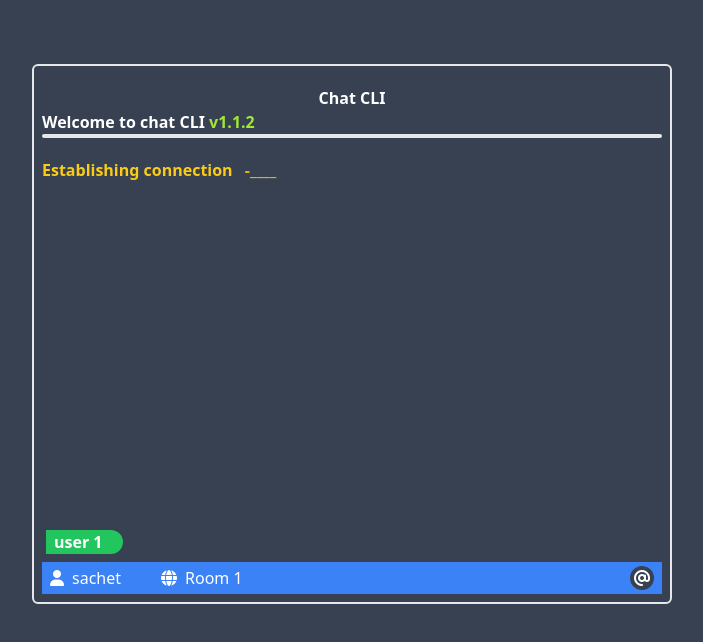
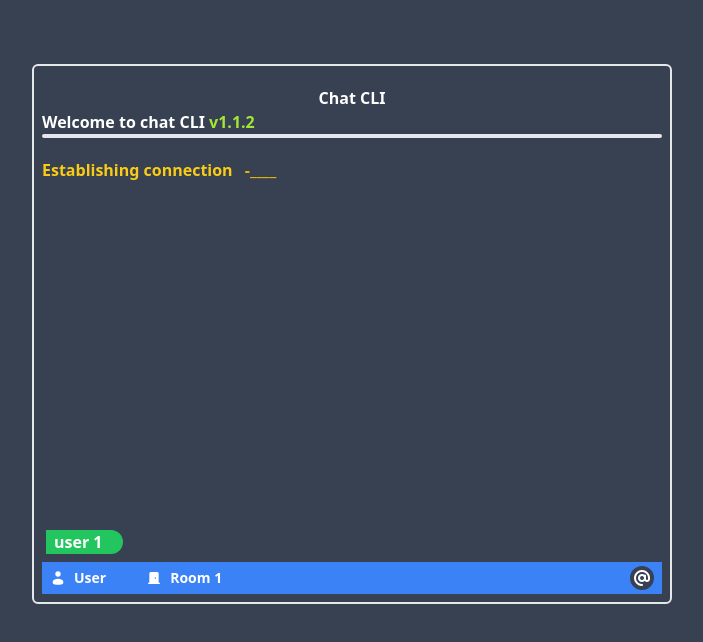
Before and after one commit to sachetsubedi/cli-frontend-deploy, a website: page index.html in a window 1280 px wide. Shown: the whole page, without its empty margins (288-991 px from the left). Drawn offline with nearby package versions, Linux system fonts and the light colour scheme; no server answers.

Commit message:
icons changed

```diff
--- a/index.html
+++ b/index.html
@@ -67,14 +67,38 @@
         <div
           class="bottom-bar py-1 px-2 bg-blue-500 flex justify-between items-center"
         >
-          <div class="left flex gap-10">
-            <div class="flex gap-2 items-center">
-              <i class="fa-solid fa-user"></i>
-              <div id="bottomBarUserName">sachet</div>
+          <div class="left flex gap-10 items-center">
+            <div class="flex gap-2 items-center justify-center">
+              <!-- <i class="fa-solid fa-user"></i> -->
+              <svg
+                xmlns="http://www.w3.org/2000/svg"
+                width="1em"
+                height="1em"
+                viewBox="0 0 24 24"
+              >
+                <circle cx="12" cy="6" r="4" fill="currentColor" />
+                <path
+                  fill="currentColor"
+                  d="M20 17.5c0 2.485 0 4.5-8 4.5s-8-2.015-8-4.5S7.582 13 12 13s8 2.015 8 4.5"
+                />
+              </svg>
+              <div id="bottomBarUserName" class="font-bold text-sm">User</div>
             </div>
             <div class="room flex gap-2 items-center">
-              <i class="fa-solid fa-globe"></i>
-              <div id="bottomBarRoomId">Room 1</div>
+              <!-- <i class="fa-solid fa-globe"></i>
+                -->
+              <svg
+                xmlns="http://www.w3.org/2000/svg"
+                width="1em"
+                height="1em"
+                viewBox="0 0 24 24"
+              >
+                <path
+                  fill="currentColor"
+                  d="M4 21q-.425 0-.712-.288T3 20t.288-.712T4 19h1V5q0-.825.588-1.412T7 3h10q.825 0 1.413.588T19 5v14h1q.425 0 .713.288T21 20t-.288.713T20 21zm10-8q.425 0 .713-.288T15 12t-.288-.712T14 11t-.712.288T13 12t.288.713T14 13"
+                />
+              </svg>
+              <div id="bottomBarRoomId" class="text-sm font-bold">Room 1</div>
             </div>
           </div>
           <div class="right">
```
